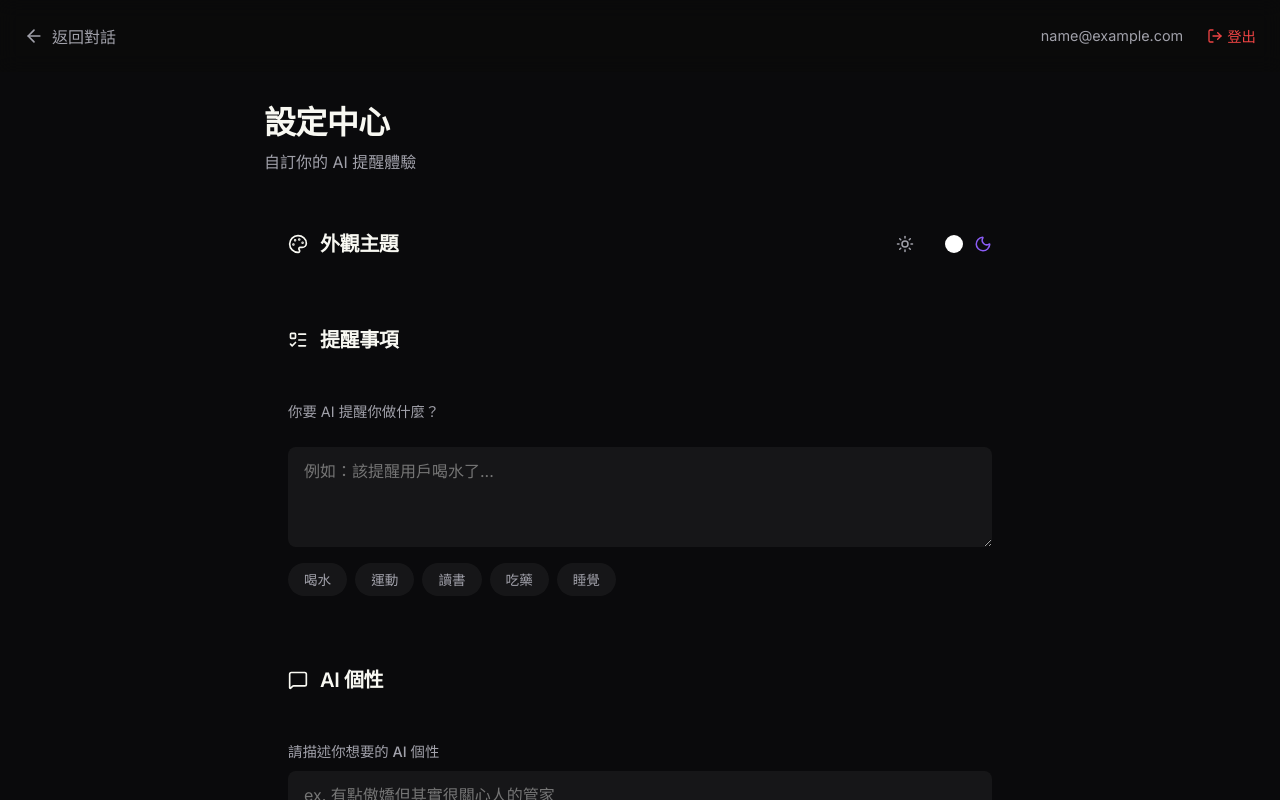
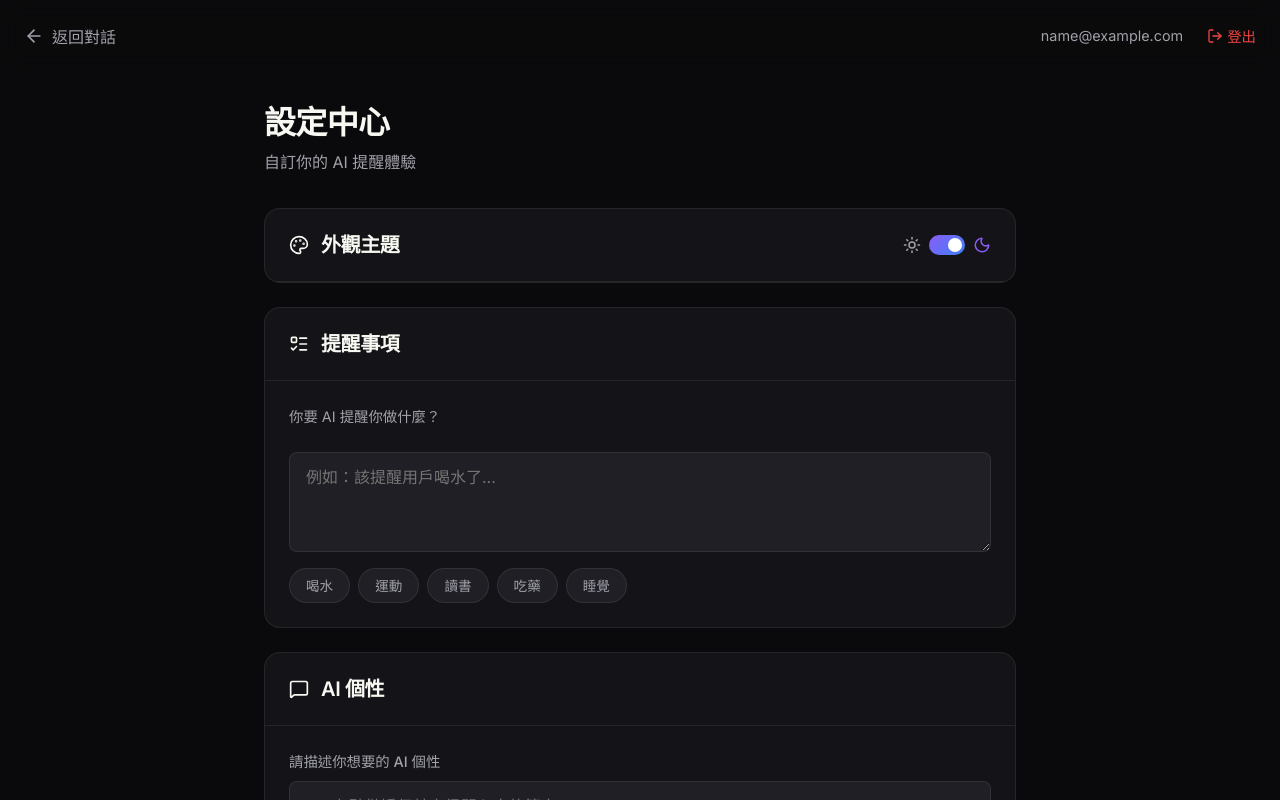
Before and after one commit to AkiLin030/notify-ai-pwa, a Next.js app in the folder frontend/: page /settings in a window 1280 px wide. Shown: the top 800 px of the page. Built offline with nearby package versions, Linux system fonts and the light colour scheme; no server answers; sample sign-in values are in the browser's storage.

Commit message:
style: fix switch size and light mode colors

```diff
--- a/frontend/src/app/settings/settings.module.css
+++ b/frontend/src/app/settings/settings.module.css
@@ -1,13 +1,13 @@
 .layout {
   min-height: 100vh;
-  background-color: var(--background);
-  color: var(--foreground);
+  background-color: var(--bg-primary);
+  color: var(--text-primary);
 }
 
 .header {
   padding: 1.5rem;
   border-bottom: 1px solid var(--border);
-  background-color: rgba(10, 10, 10, 0.8);
+  background-color: rgba(var(--bg-primary-rgb, 10, 10, 12), 0.8);
   backdrop-filter: blur(10px);
   position: sticky;
   top: 0;
@@ -60,8 +60,8 @@
 }
 
 .card {
-  background-color: var(--card-bg);
-  border: 1px solid var(--card-border);
+  background-color: var(--bg-secondary);
+  border: 1px solid var(--border-color);
   border-radius: 1rem;
   overflow: hidden;
   transition: transform 0.2s, box-shadow 0.2s;
@@ -74,7 +74,7 @@
 
 .cardHeader {
   padding: 1.5rem;
-  border-bottom: 1px solid var(--card-border);
+  border-bottom: 1px solid var(--border-color);
   display: flex;
   align-items: center;
   gap: 0.75rem;
@@ -117,11 +117,11 @@
 }
 
 .input, .select, .textarea {
-  background-color: rgba(255, 255, 255, 0.05);
-  border: 1px solid var(--border);
+  background-color: var(--bg-tertiary);
+  border: 1px solid var(--border-color);
   border-radius: 0.5rem;
   padding: 0.75rem 1rem;
-  color: var(--foreground);
+  color: var(--text-primary);
   font-size: 1rem;
   transition: all 0.2s;
   width: 100%;
@@ -135,8 +135,8 @@
 }
 
 .select option {
-  background-color: var(--background);
-  color: var(--foreground);
+  background-color: var(--bg-primary);
+  color: var(--text-primary);
 }
 
 .input:focus, .select:focus {
@@ -164,8 +164,8 @@
 }
 
 .presetChip {
-  background-color: rgba(255, 255, 255, 0.05);
-  border: 1px solid var(--border);
+  background-color: var(--bg-tertiary);
+  border: 1px solid var(--border-color);
   border-radius: 2rem;
   padding: 0.4rem 1rem;
   font-size: 0.85rem;
@@ -190,8 +190,8 @@
 .switch {
   position: relative;
   display: inline-block;
-  width: 44px;
-  height: 24px;
+  width: 36px;
+  height: 20px;
 }
 
 .switch input {
@@ -207,7 +207,7 @@
   left: 0;
   right: 0;
   bottom: 0;
-  background-color: rgba(255,255,255,0.2);
+  background-color: var(--border-color-hover);
   transition: .4s;
   border-radius: 24px;
 }
@@ -215,8 +215,8 @@
 .slider:before {
   position: absolute;
   content: "";
-  height: 18px;
-  width: 18px;
+  height: 14px;
+  width: 14px;
   left: 3px;
   bottom: 3px;
   background-color: white;
@@ -225,11 +225,11 @@
 }
 
 input:checked + .slider {
-  background: var(--gradient-primary);
+  background: var(--accent-gradient);
 }
 
 input:checked + .slider:before {
-  transform: translateX(20px);
+  transform: translateX(16px);
 }
 
 .checkboxGroup {
```
